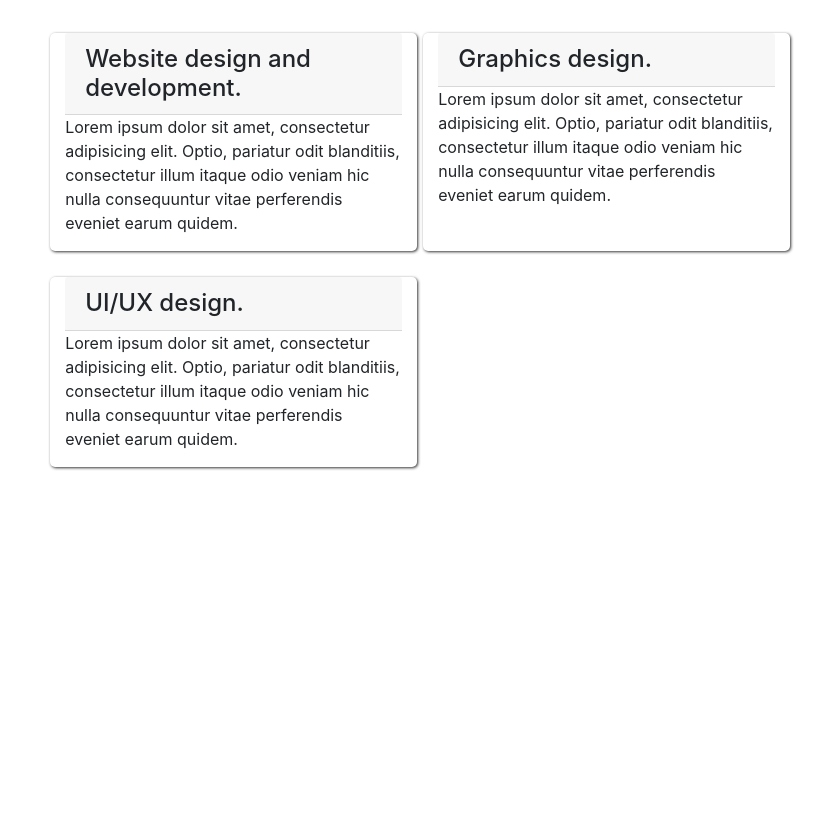
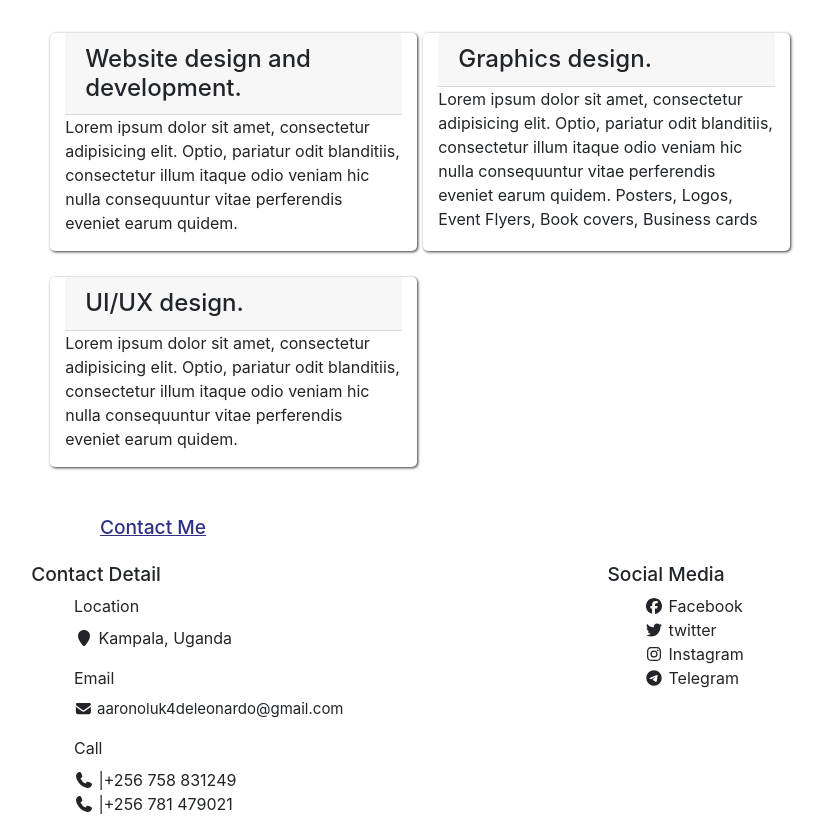
Before and after one commit to Leon12-aaryson/olukaaronleonard.github.io, a plain HTML site: page index.html in a window 1280 px wide. Shown: the whole page, without its empty margins (43-867 px from the left). Before the commit the page ends 800 px from the top, so only its background shows below. Drawn offline with nearby package versions, Linux system fonts and the light colour scheme.

Commit message:
my space

```diff
--- a/index.html
+++ b/index.html
@@ -8,12 +8,17 @@
 	<link rel="favico" href="#">
 	<link rel="stylesheet" href="static/styles/css/bootstrap.min.css">
 	<link rel="stylesheet" href="static/styles/css/bootstrap.min.css.map">
+	<link rel="stylesheet" href="static/fontawesome/css/all.css">
+	<link rel="stylesheet" href="static/fontawesome/css/all.min.css">
 	<link rel="stylesheet" href="static/styles/css/main.css">
 	<title>Aaron portfolio</title>
 </head>
 
 <body>
 
+	<section class="container">
+
+	</section>
 	<section class="services container">
 		<div class="card-body">
 			<div class="row">
@@ -35,7 +40,8 @@
 						consectetur adipisicing elit. Optio,
 						pariatur odit blanditiis, consectetur illum itaque
 						odio veniam hic nulla consequuntur vitae perferendis eveniet
-						earum quidem.</p>
+						earum quidem.
+						Posters, Logos, Event Flyers, Book covers, Business cards</p>
 				</div>
 				<div class="box col-md-4 card">
 					<h4 class="servehead card-header">
@@ -50,11 +56,56 @@
 			</div>
 		</div>
 	</section>
+	<section class="container">
+		<div class="contact">
+			<h5 class="cont">Contact Me</h5>
+			<div class="row">
+				<div class="col-md-6">
+					<h5>Contact Detail</h5>
+					<div class="cntme">
+						<div class="address">
+							<label for="location">Location</label>
+							<p> <i class="fa fa-map-marker" aria-hidden="true"></i>
+								Kampala, Uganda
+							</p>
+						</div>
+						<div class="email">
+							<label for="email">Email</label>
+							<p style="font-size: 15px;"><i class="fa fa-envelope" aria-hidden="true"></i>
+								aaronoluk4deleonardo@gmail.com
+							</p>
+						</div>
+						<div class="phone">
+							<label for="call">Call</label>
+							<ul class="icon">
+								<li><i class="fas fa-phone"></i> |+256 758 831249</li>
+								<li><i class="fas fa-phone"></i> |+256 781 479021</li>
+							</ul>
+						</div>
+					</div>
+				</div>
+				<div class="col-md-6">
+					<h5>Social Media</h5>
+					<div class="social">
+						<ul class="icon">
+							<li><i class="fab fa-facebook" aria-hidden="true"></i> Facebook</li>
+							<li><i class="fab fa-twitter" aria-hidden="true"></i> twitter</li>
+							<li><i class="fab fa-instagram" aria-hidden="true"></i> Instagram</li>
+							<li><i class="fab fa-telegram" aria-hidden="true"></i> Telegram</li>
+						</ul>
+					</div>
+				</div>
+			</div>
+		</div>
+
+	</section>
 
 
 	<script src="static/styles/js/jquery.js"></script>
 	<script src="static/styles/js/bootstrap.min.js"></script>
 	<script src="static/styles/js/bootstrap.min.js.map"></script>
+	<script src="static/fontawesome/js/all.js"></script>
+	<script src="static/fontawesome/js/all.min.js"></script>
 </body>
 
 </html>
--- a/static/styles/css/main.css
+++ b/static/styles/css/main.css
@@ -11,6 +11,7 @@
     margin: 0 1rem;
 } */
 
+
 .box {
     background: white;
     border-radius: 5px;
@@ -18,3 +19,34 @@
     box-shadow: 1px 1px 3px rgb(54, 52, 52);
     margin: 0.8rem .2rem;
 }
+
+.contact {
+    text-align: center;
+}
+
+.cont {
+    color: rgb(48, 49, 133);
+    text-align: center;
+    font-size: 1.8rem;
+    text-decoration: underline;
+}
+
+.contact h5 {
+    font-size: 1.2rem;
+    margin-left: -80%;
+    margin-top: 1rem;
+}
+
+.social {
+    text-align: left;
+    margin-left: 2rem;
+}
+
+.cntme {
+    text-align: left;
+    margin-left: 2rem;
+}
+
+i{
+    font-size: 10rem;
+}
```
